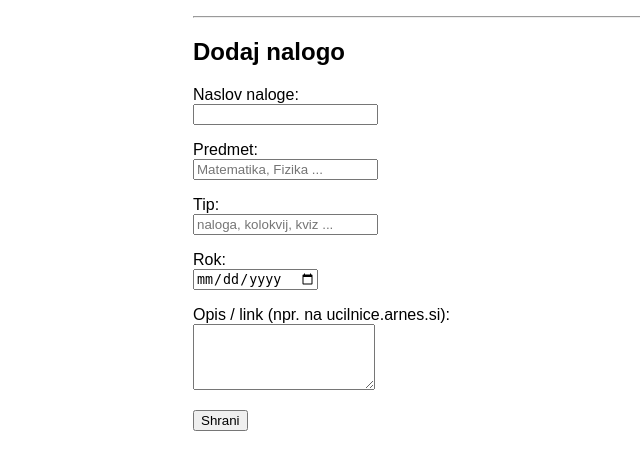
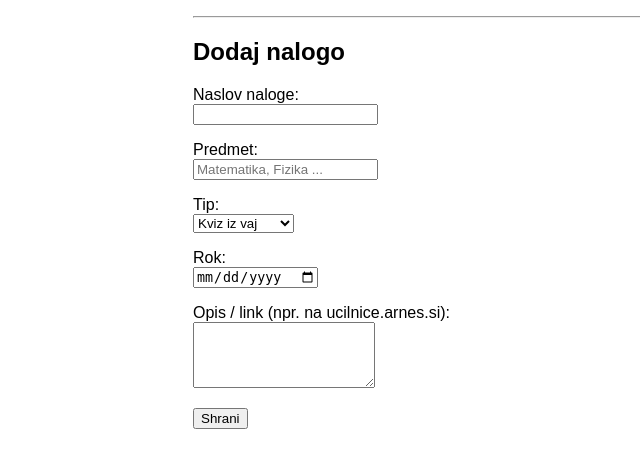
Before and after one commit to jsvnk/school-todo, a Flask app: page /add in a window 1280 px wide. Shown: the part 34-504 px from the top of the page, without its empty margins (47-687 px from the left). Run offline with Flask 3, Linux system fonts and the light colour scheme; the visitor is signed in with stand-in values (Sample User, id 1).

Commit message:
Use predefined task types

```diff
--- a/app.py
+++ b/app.py
@@ -28,6 +28,17 @@ app.config["SQLALCHEMY_DATABASE_URI"] = db_url
 app.config["SQLALCHEMY_TRACK_MODIFICATIONS"] = False
 
 db = SQLAlchemy(app)
+
+
+# Predefinirani tipi nalog
+TASK_TYPES = [
+    "Kviz iz vaj",
+    "Kviz iz teorije",
+    "Vaja",
+    "Kolokvij",
+    "Izpit",
+    "Test iz vaj",
+]
 
 
 # -------------------------------------------------
@@ -135,7 +146,7 @@ def add_task():
         db.session.commit()
         return redirect(url_for("index"))
 
-    return render_template("add_task.html")
+    return render_template("add_task.html", task=None, task_types=TASK_TYPES)
 
 
 @app.route("/edit/<int:task_id>", methods=["GET", "POST"])
@@ -155,7 +166,7 @@ def edit_task(task_id):
         return redirect(url_for("index"))
 
     # za GET vrnemo formo z že izpolnjenimi podatki
-    return render_template("add_task.html", task=task)
+    return render_template("add_task.html", task=task, task_types=TASK_TYPES)
 
 
 @app.route("/delete/<int:task_id>", methods=["POST"])
--- a/templates/add_task.html
+++ b/templates/add_task.html
@@ -15,7 +15,14 @@
     </p>
     <p>
         <label>Tip:<br>
-            <input type="text" name="task_type" placeholder="naloga, kolokvij, kviz ..." value="{{ task.task_type if task else '' }}" required>
+            <select name="task_type" required>
+                {% for t in task_types %}
+                    <option value="{{ t }}" {% if task and task.task_type == t %}selected{% endif %}>{{ t }}</option>
+                {% endfor %}
+                {% if task and task.task_type and task.task_type not in task_types %}
+                    <option value="{{ task.task_type }}" selected>{{ task.task_type }}</option>
+                {% endif %}
+            </select>
         </label>
     </p>
     <p>
```
